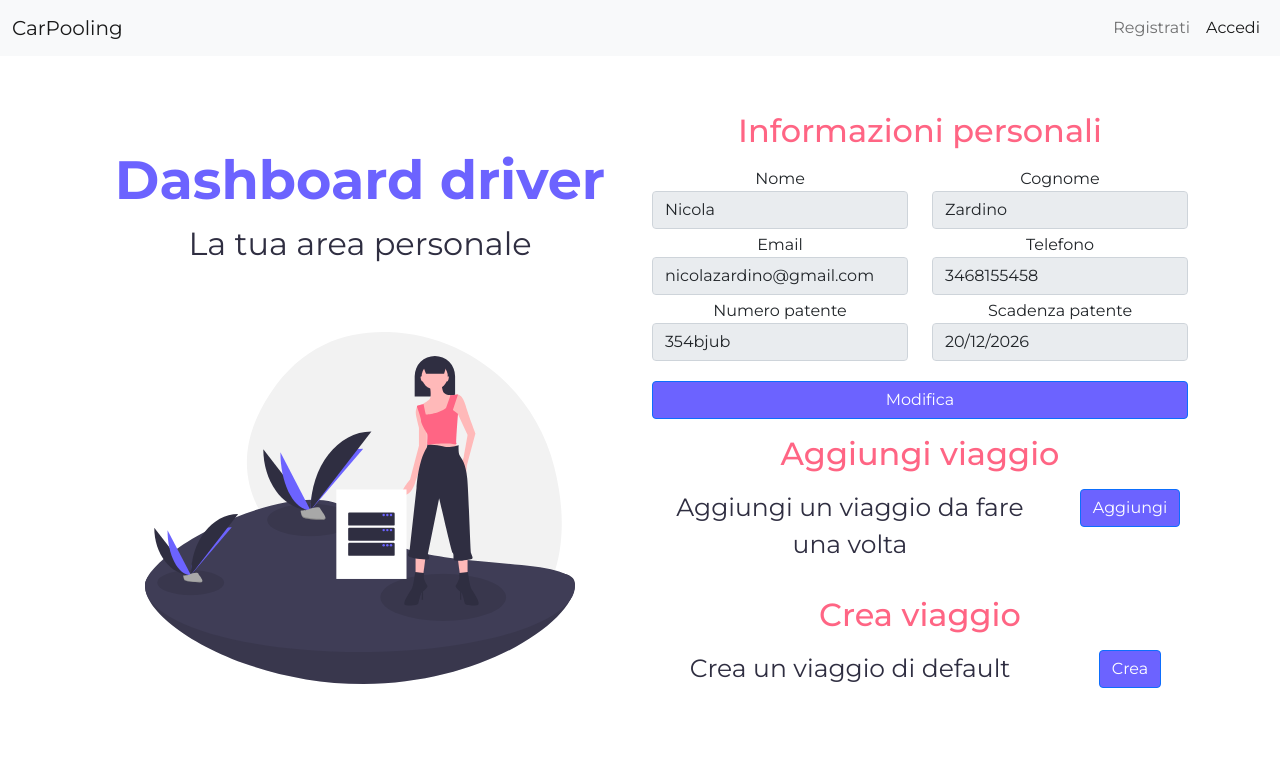
After one commit to riccardocalligaro/car_pooling, a PHP site: page /dashboard_driver.html in a window 1280 px wide. The commit adds this page. Shown: the top 775 px of the page. Run offline with PHP 8.4, Linux system fonts and the light colour scheme.

Commit message:
Added dashboard driver

```diff
--- a/website/client/login/login_client.php
+++ b/website/client/login/login_client.php
@@ -28,8 +28,6 @@ $username_err = $password_err = $login_err = "";
 
 // Processing form data when form is submitted
 if($_SERVER["REQUEST_METHOD"] == "POST"){
-
-    echo "ciao";
 
     // Check if username is empty
     if(empty(trim($_POST["email"]))){
--- a/website/css/style.css
+++ b/website/css/style.css
@@ -1,18 +1,31 @@
 :root {
   --paragraph-color: #2f2e41;
   --primary: #6c63ff;
+  --h2-color: #ff6584;
   --paragraph-font-family: Montserrat;
   --paragraph-font-weight: Light;
+  --h2-font-weight: 500;
   --title-font-family: Montserrat, sans-serif;
   --title-font-weight: Bold;
   --paragraph-font-size: 32px;
   --title-font-size: 54px;
+  --h2-font-size: 32px;
   width: auto;
 }
 
 body {
   font-family: var(--title-font-family);
   width: 100%;
+}
+
+h2 {
+  font-size: var(--h2-font-size);
+  font-weight: var(--h2-font-weight);
+  color: var(--h2-color);
+}
+
+table th {
+  color: var(--primary);
 }
 
 .label {
@@ -77,7 +90,7 @@ body {
   max-height: 500px;
 }
 
-table th {
-  color: var(--primary);
+.dashboard-info p {
+  font-size: 25px !important;
 }
 /*# sourceMappingURL=style.css.map */
--- a/website/css/style.scss
+++ b/website/css/style.scss
@@ -1,18 +1,33 @@
 :root {
   --paragraph-color: #2f2e41;
   --primary: #6c63ff;
+  --h2-color: #ff6584;
   --paragraph-font-family: Montserrat;
   --paragraph-font-weight: Light;
+  --h2-font-weight: 500;
   --title-font-family: Montserrat, sans-serif;
   --title-font-weight: Bold;
   --paragraph-font-size: 32px;
   --title-font-size: 54px;
+  --h2-font-size: 32px;
   width: auto;
 }
 
 body {
   font-family: var(--title-font-family);
   width: 100%;
+}
+
+h2 {
+  font-size: var(--h2-font-size);
+  font-weight: var(--h2-font-weight);
+  color: var(--h2-color);
+}
+
+table {
+  th {
+    color: var(--primary);
+  }
 }
 
 .label {
@@ -77,8 +92,8 @@ body {
   //height: auto;
 }
 
-table {
-  th {
-    color: var(--primary);
+.dashboard-info {
+  p{
+    font-size: 25px!important;
   }
 }
--- /dev/null
+++ b/website/dashboard_driver.html
@@ -0,0 +1,130 @@
+<!DOCTYPE html>
+<html lang="en">
+
+<head>
+    <meta charset="UTF-8">
+    <meta http-equiv="X-UA-Compatible" content="IE=edge">
+    <meta name="viewport" content="width=device-width, initial-scale=1.0">
+    <link rel="preconnect" href="https://fonts.gstatic.com">
+    <link rel="preconnect" href="https://fonts.gstatic.com">
+    <link
+        href="https://fonts.googleapis.com/css2?family=Montserrat:wght@100;200;300;400;500;600;700;800;900&display=swap"
+        rel="stylesheet">
+    <script src="https://cdn.jsdelivr.net/npm/bootstrap@5.0.0-beta2/dist/js/bootstrap.bundle.min.js"
+        integrity="sha384-b5kHyXgcpbZJO/tY9Ul7kGkf1S0CWuKcCD38l8YkeH8z8QjE0GmW1gYU5S9FOnJ0"
+        crossorigin="anonymous"></script>
+    <link href="https://cdn.jsdelivr.net/npm/bootstrap@5.0.0-beta2/dist/css/bootstrap.min.css" rel="stylesheet"
+        integrity="sha384-BmbxuPwQa2lc/FVzBcNJ7UAyJxM6wuqIj61tLrc4wSX0szH/Ev+nYRRuWlolflfl" crossorigin="anonymous">
+
+    <link rel="stylesheet" href="/website/css/style.css">
+
+    <script src="https://ajax.googleapis.com/ajax/libs/jquery/3.6.0/jquery.min.js"></script>
+    <script src="'.$dir_prefix.'js/main.js"></script>
+
+    <title>driver</title>
+</head>
+
+<body>
+    <nav class="navbar navbar-expand-lg navbar-light bg-light">
+        <div class="container-fluid">
+            <a class="navbar-brand" href="index.html">CarPooling</a>
+            <button class="navbar-toggler" type="button" data-bs-toggle="collapse"
+                data-bs-target="#navbarSupportedContent" aria-controls="navbarSupportedContent" aria-expanded="false"
+                aria-label="Toggle navigation">
+                <span class="navbar-toggler-icon"></span>
+            </button>
+            <div class="collapse navbar-collapse" id="navbarSupportedContent">
+                <ul class="navbar-nav ms-auto mb-2 mb-lg-0">
+                    <li class="nav-item">
+                        <a class="nav-link" aria-current="page"
+                            href="../../driver/registration/registration.php">Registrati</a>
+                    </li>
+                    <li class="nav-item">
+                        <a class="nav-link active" aria-current="page" href="../../driver/login/login.php">Accedi </a>
+                    </li>
+                </ul>
+            </div>
+        </div>
+    </nav>
+    <!-- Aggiungi viaggio
+        Crea viaggio
+        Informazioni
+    -->
+
+    <div class="row vertical-center">
+        <div class="col w-75 mx-auto text-center">
+            <h1 class="title mx-auto">Dashboard driver</h1>
+            <p class="paragraph">La tua area personale</p>
+            <img class="d-block pt-5 mx-auto " height="400px" src="./assets/illustrations/personal_data.svg" alt=""
+            srcset="">
+        </div>
+        <div class="col w-75 mx-auto text-center dashboard-info">
+            <h2 class="mb-3">Informazioni personali</h2>
+            <form class="mb-3">
+                <fieldset disabled>
+                    <div class="row">
+                        <div class="col-12 col-lg-6 mb-3">
+                            <div class="form-group mb-1">
+                                <label for="disabledName">Nome</label>
+                                <input type="text" id="disabledName" class="form-control" placeholder="Name"
+                                    value="Nicola">
+                            </div>
+                            <div class="form-group mb-1">
+                                <label for="disabledEmail">Email</label>
+                                <input type="email" id="disabledEmail" class="form-control" placeholder="Email"
+                                    value="nicolazardino@gmail.com">
+                            </div>
+                            <div class="form-group mb-1">
+                                <label for="disabledSurname">Numero patente</label>
+                                <input type="text" id="disabledSurname" class="form-control" placeholder="Surname"
+                                    value="354bjub">
+                            </div>
+                        </div>
+                        <div class="col mb-3">
+                            <div class="form-group mb-1">
+                                <label for="disabledSurname">Cognome</label>
+                                <input type="text" id="disabledSurname" class="form-control" placeholder="Surname"
+                                    value="Zardino">
+                            </div>
+                            <div class="form-group mb-1">
+                                <label for="disabledTel">Telefono</label>
+                                <input type="tel" id="disabledTel" class="form-control" placeholder="Telephone"
+                                    value="3468155458">
+                            </div>
+                            <div class="form-group mb-1">
+                                <label for="disabledSurname">Scadenza patente</label>
+                                <input type="datetime" id="disabledSurname" class="form-control" placeholder="Date"
+                                    value="20/12/2026">
+                            </div>
+                        </div>
+                    </div>
+                </fieldset>
+                <button type="submit" class="btn btn-primary w-100">Modifica</button>
+            </form>
+            <h2 class="mb-3">Aggiungi viaggio</h2>
+            <div class="row mb-3">
+                <div class="col col-lg-9 col-md-7 col-12">
+                    <p class="paragraph">Aggiungi un viaggio da fare una volta</p>
+                </div>
+                <div class="col mx-auto">
+                    <button type="submit" class="btn btn-primary">Aggiungi</button>
+                </div>
+            </div>
+
+
+            <h2 class="mb-3">Crea viaggio</h2>
+            <div class="row mb-3">
+                <div class="col-lg-9 col-12">
+                    <p class="paragraph">Crea un viaggio di default</p>
+                </div>
+                <div class="col mx-auto">
+                    <button type="submit" class="btn btn-primary">Crea</button>
+                </div>
+            </div>
+
+
+        </div>
+    </div>
+</body>
+
+</html>
--- a/website/driver/registration/registration.php
+++ b/website/driver/registration/registration.php
@@ -33,7 +33,8 @@ cp_head('Registrazione', '../../');
     <div class="row vertical-center">
         <div class="col-sm-12 col-md-12 col-lg-6 cl1">
             <h1 class="title mx-auto mb-lg-3">Registrati come autista</h1>
-            <p class="paragraph d-none d-md-block mx-auto">Entra nel fantastico mondo del car pooling, basta un click per prenotare un viaggio con uno dei nostri eccellenti autisti.</p>
+            <p class="paragraph d-none d-md-block mx-auto">Entra nel fantastico mondo del car pooling, basta un click
+                per diventare un autista</p>
             <img class="d-block pt-5 mx-auto" height="400px" src="../../assets/illustrations/undraw_fast_car_p4cu.svg" alt=""
                 srcset="">
         </div>
```
Also changed, not shown: website/base.php (+11 -9 lines), website/client/registration/registration.php (+5 -9 lines), website/trips.html (deleted, +0 -118 lines), website/assets/illustrations/personal_data.svg (added), 1 other file.
